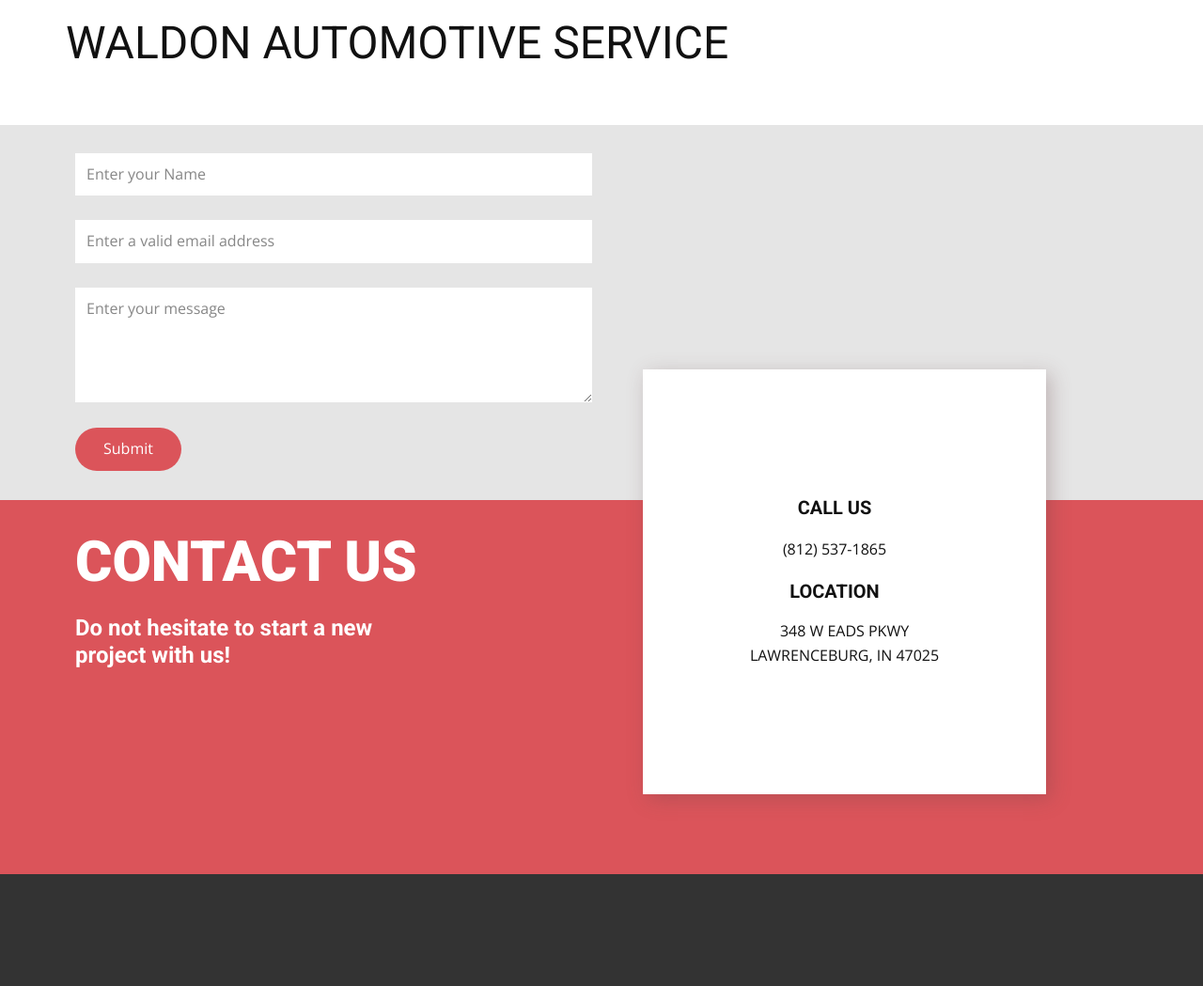
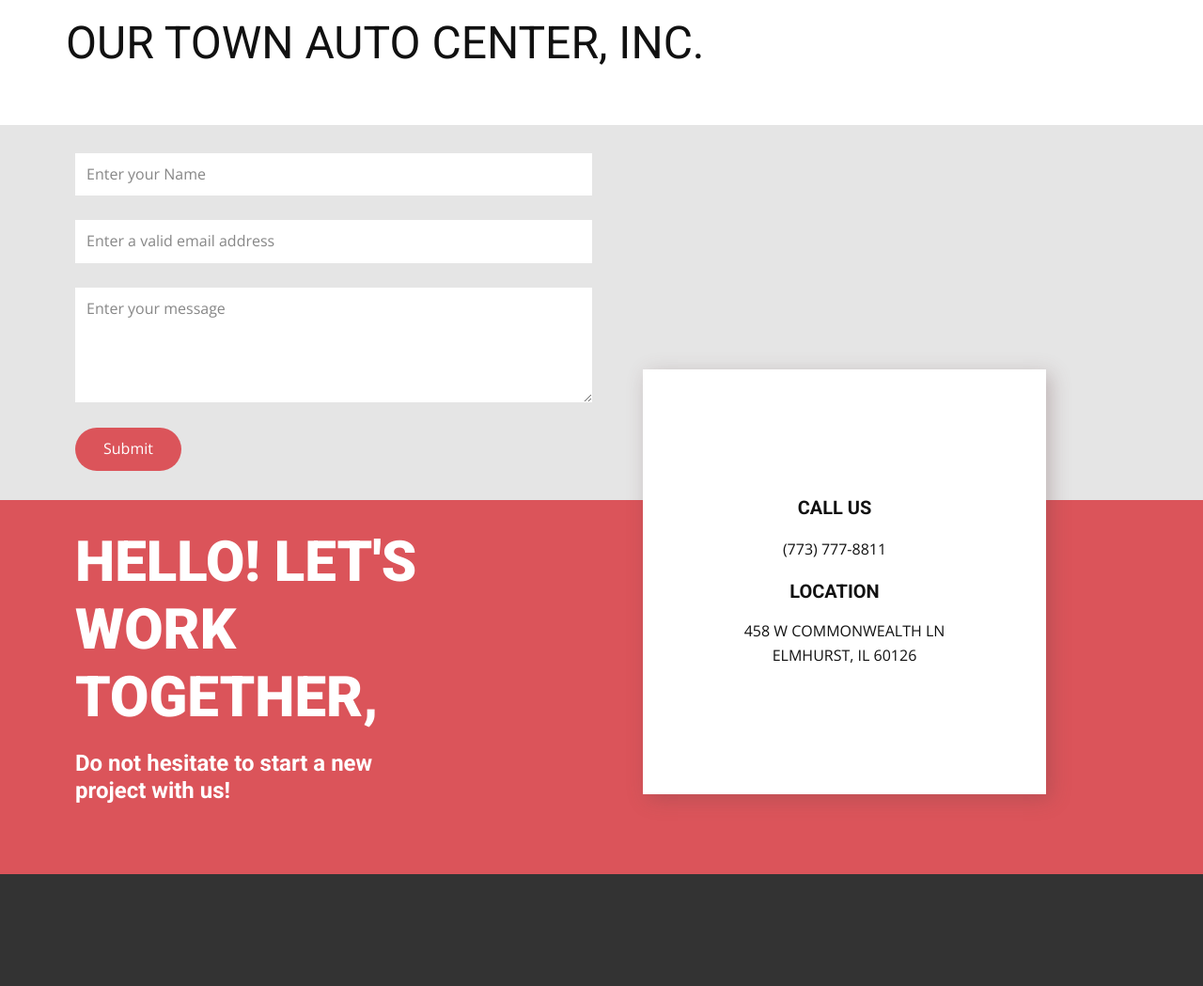
Before and after one commit to runacode/our, a PHP site: page / in a window 1280 px wide. Shown: the top 1049 px of the page at 94% size. Run offline with PHP 8.4, Linux system fonts and the light colour scheme.

Commit message:
Update index.php

```diff
--- a/index.php
+++ b/index.php
@@ -1,7 +1,7 @@
-<?php $company = "WALDON AUTOMOTIVE SERVICE";
-$phone = "(812) 537-1865";
-	$address1 = "348 W EADS PKWY";
-	$address2 = "LAWRENCEBURG, IN 47025";
+<?php $company = "OUR TOWN AUTO CENTER, INC.";
+$phone = "(773) 777-8811";
+	$address1 = "458 W COMMONWEALTH LN";
+	$address2 = "ELMHURST, IL 60126";
 ?>
 <!DOCTYPE html>
 <html style="font-size: 16px;">
@@ -73,7 +73,7 @@ $phone = "(812) 537-1865";
 
                   </div>
                 </div>
-                <h3 class="u-text u-text-7">Contact us</h3>
+                <h3 class="u-text u-text-7">Hello! Let's work together,</h3>
                 <h6 class="u-text u-text-8">Do not hesitate to start a new project with us!</h6>
               </div>
             </div>
```
